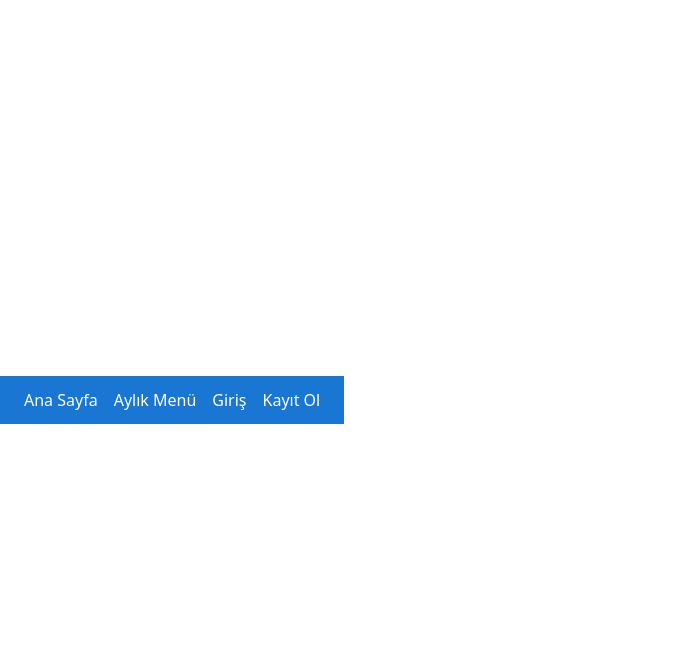
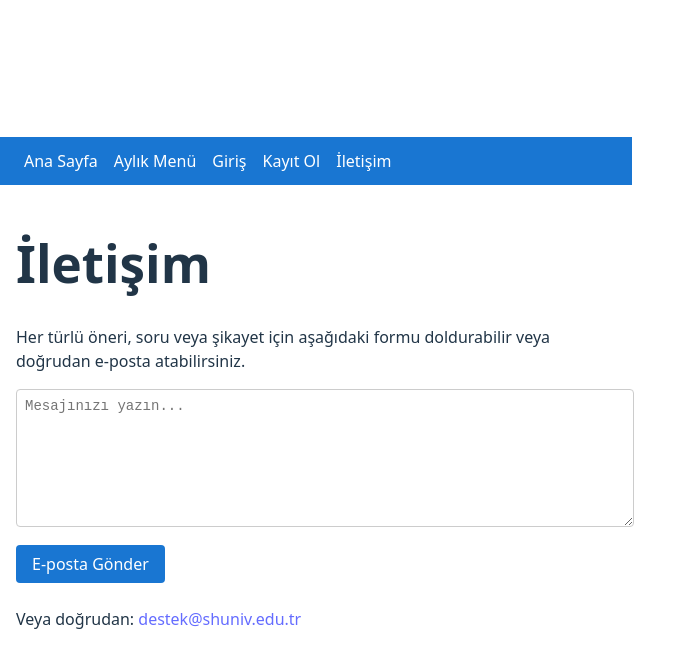
Before and after one commit to Yusufislamyilmaz/YemekhaneMobil, a React (Vite) app in the folder yemekhaneapp/: page /contact in a window 1280 px wide. Shown: the top 668 px of the page, without its empty margins (0-697 px from the left). Built offline with nearby package versions, Linux system fonts and the light colour scheme.

Commit message:
feat: add Contact page with mailto form and route

```diff
--- a/yemekhaneapp/src/App.jsx
+++ b/yemekhaneapp/src/App.jsx
@@ -6,6 +6,8 @@ import PrivateRoute from './components/PrivateRoute';
 import { useAuth } from './contexts/AuthContext';
 import MonthlyMenu from './pages/MonthlyMenu'; //  #7 - Aylık Menü
 import AdminPanel from './pages/AdminPanel'; //  #9 - Admin Paneli
+import Contact from './pages/Contact'; //  #10 - İletişim
+
 
 
 export default function App() {
@@ -38,6 +40,9 @@ export default function App() {
             <Link to="/register" style={{ color: '#fff', textDecoration: 'none', fontWeight: '500' }}>
               Kayıt Ol
             </Link>
+            <Link to="/contact"  style={{ color: '#fff', textDecoration: 'none', fontWeight: '500' }}>
+              İletişim
+            </Link>
           </>
         ) : (
           <button
@@ -65,6 +70,8 @@ export default function App() {
         <Route element={<PrivateRoute allowed={['admin']} />}>
           <Route path="/admin" element={<AdminPanel />} />
         </Route>
+        <Route path="/contact" element={<Contact />} />
+
       </Routes>
     </div>
   );
--- /dev/null
+++ b/yemekhaneapp/src/pages/Contact.jsx
@@ -0,0 +1,43 @@
+import { useState } from 'react';
+
+export default function Contact() {
+  const [msg, setMsg] = useState('');
+
+  return (
+    <div style={{ maxWidth: 600, margin: '0 auto', padding:16 }}>
+      <h1>İletişim</h1>
+      <p>Her türlü öneri, soru veya şikayet için aşağıdaki formu doldurabilir veya doğrudan e-posta atabilirsiniz.</p>
+
+      <form
+        onSubmit={e => {
+          e.preventDefault();
+          window.location.href = `mailto:destek@shuniv.edu.tr?subject=Yemekhane Uygulaması Mesaj&body=${encodeURIComponent(msg)}`;
+        }}
+      >
+        <textarea
+          placeholder="Mesajınızı yazın..."
+          value={msg}
+          onChange={e => setMsg(e.target.value)}
+          style={{
+            width:'100%', height:120, padding:8,
+            fontSize:14, border:'1px solid #ccc', borderRadius:4
+          }}
+        />
+        <button
+          type="submit"
+          style={{
+            marginTop:12, padding:'8px 16px',
+            background:'#1976d2', color:'#fff',
+            border:'none', borderRadius:4, cursor:'pointer'
+          }}
+        >
+          E-posta Gönder
+        </button>
+      </form>
+
+      <p style={{ marginTop:24 }}>
+        Veya doğrudan: <a href="mailto:destek@shuniv.edu.tr">destek@shuniv.edu.tr</a>
+      </p>
+    </div>
+  );
+}
```
